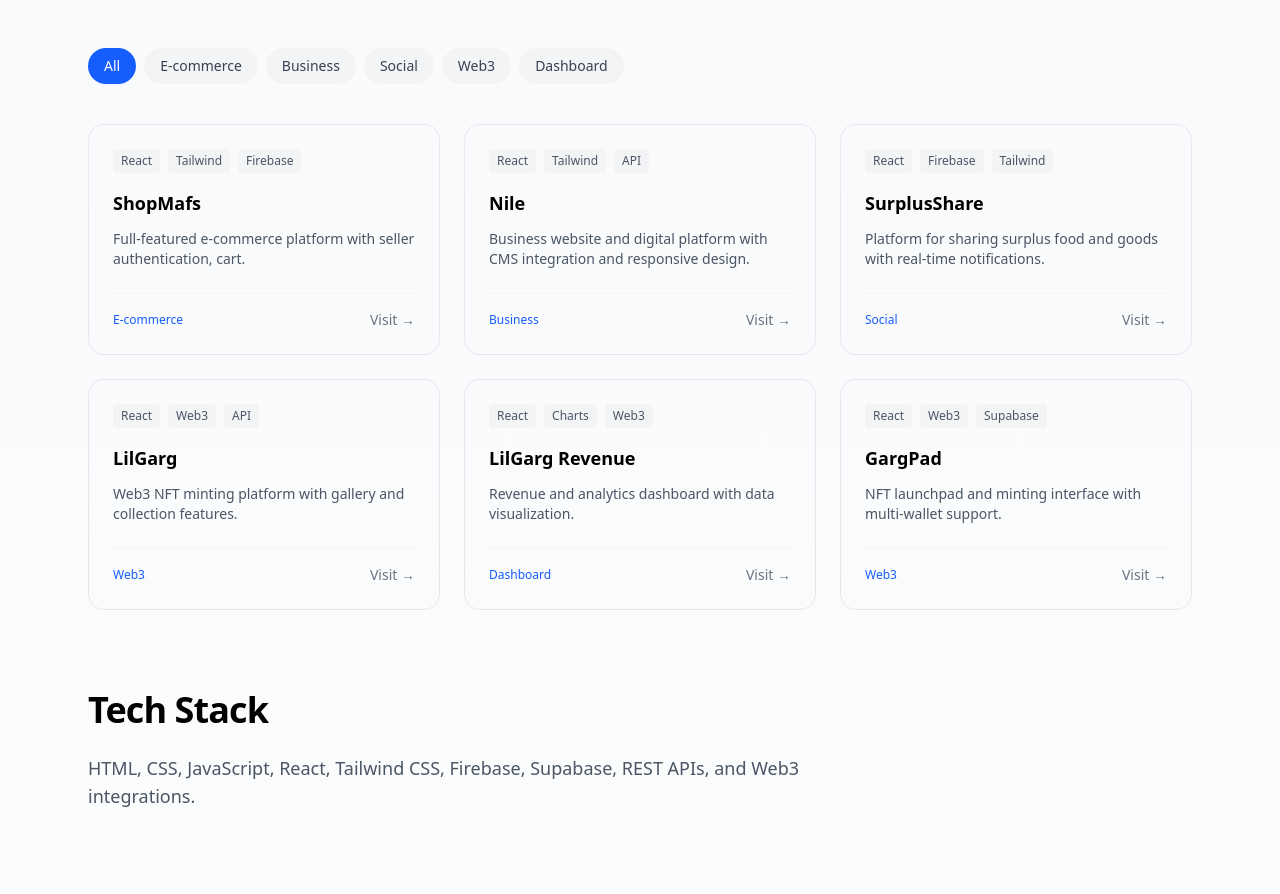
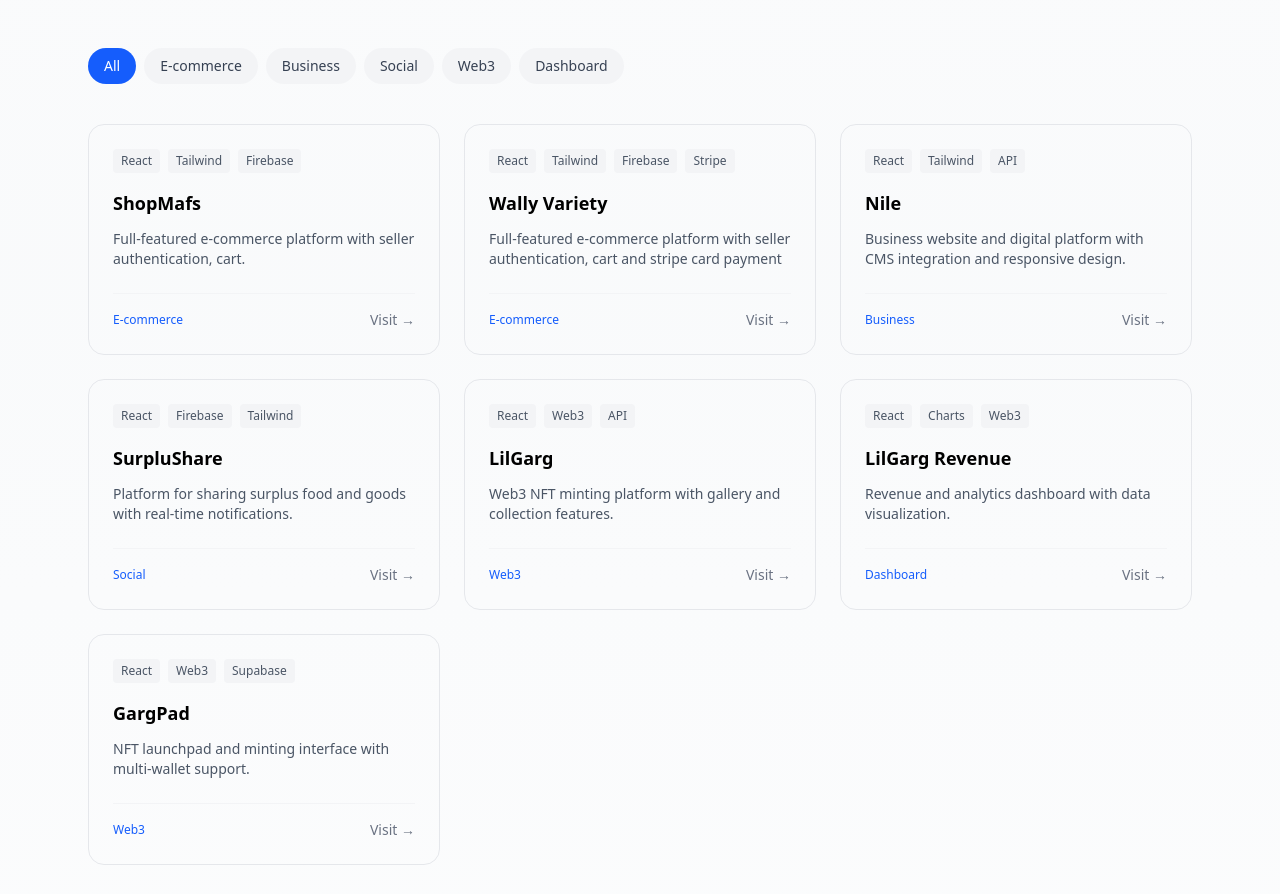
Before and after one commit to olalekan202-4/portfolio, a React (Vite) app in the folder portfolio/: page / in a window 1280 px wide. Shown: the part 1606-2500 px from the top of the page. Built offline with nearby package versions, Linux system fonts and the light colour scheme.

Commit message:
update project section

```diff
--- a/portfolio/src/components/Projects.jsx
+++ b/portfolio/src/components/Projects.jsx
@@ -8,6 +8,13 @@ const projects = [
     category: "E-commerce",
     tech: ["React", "Tailwind", "Firebase"]
   },
+   {
+    name: "Wally Variety",
+    description: "Full-featured e-commerce platform with seller authentication, cart and stripe card payment",
+    link: "https://www.wallyvariety.uk/",
+    category: "E-commerce",
+    tech: ["React", "Tailwind", "Firebase", "Stripe"]
+  },
   {
     name: "Nile",
     description: "Business website and digital platform with CMS integration and responsive design.",
@@ -16,19 +23,12 @@ const projects = [
     tech: ["React", "Tailwind", "API"]
   },
   {
-    name: "SurplusShare",
+    name: "SurpluShare",
     description: "Platform for sharing surplus food and goods with real-time notifications.",
     link: "https://surplushare.com",
     category: "Social",
     tech: ["React", "Firebase", "Tailwind"]
   },
-  // {
-  //   name: "RustyRigs",
-  //   description: "Web3 NFT mining and claiming platform with wallet integration.",
-  //   link: "https://rustyrigs.club",
-  //   category: "Web3",
-  //   tech: ["React", "Web3", "Tailwind"]
-  // },
   {
     name: "LilGarg",
     description: "Web3 NFT minting platform with gallery and collection features.",
```
